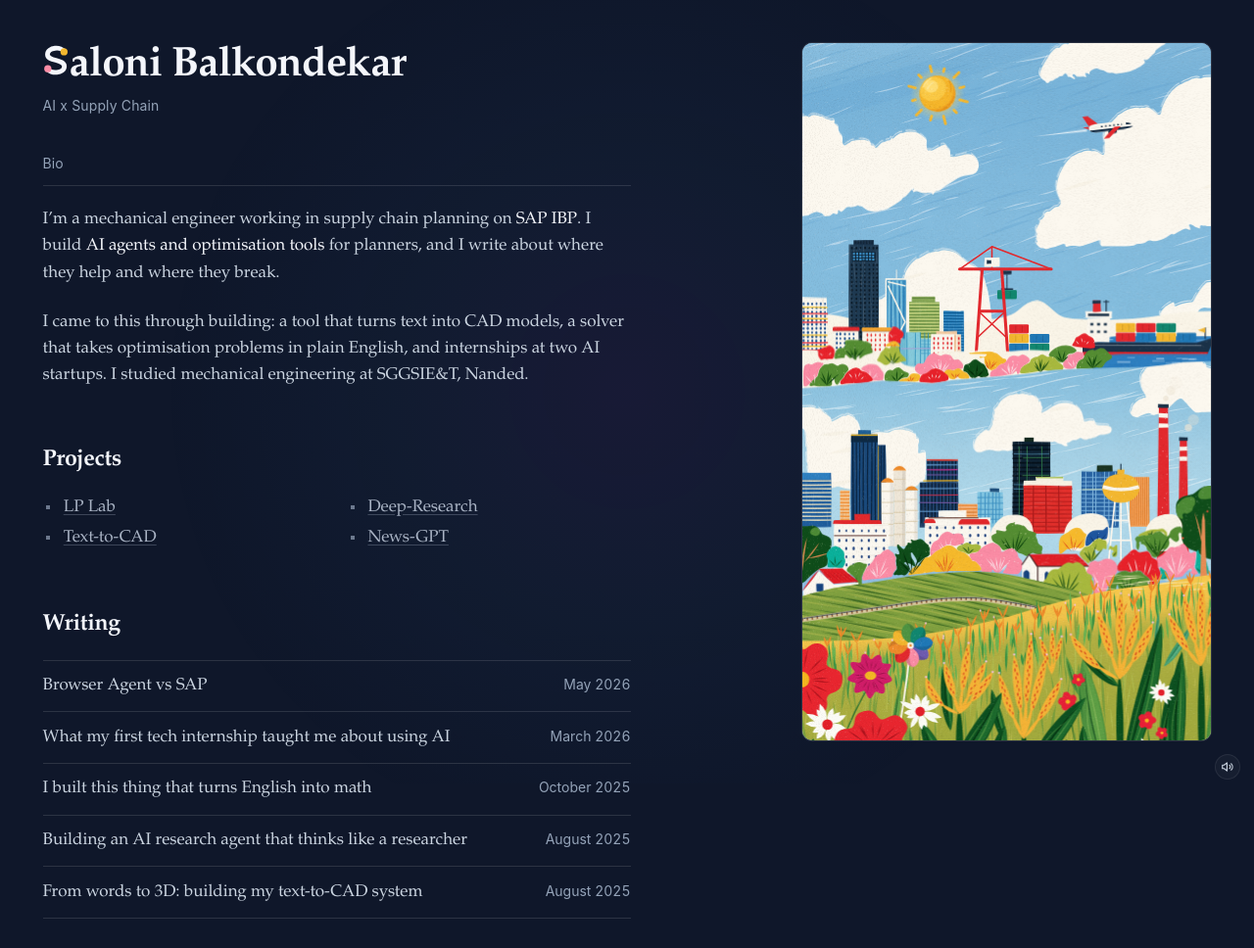
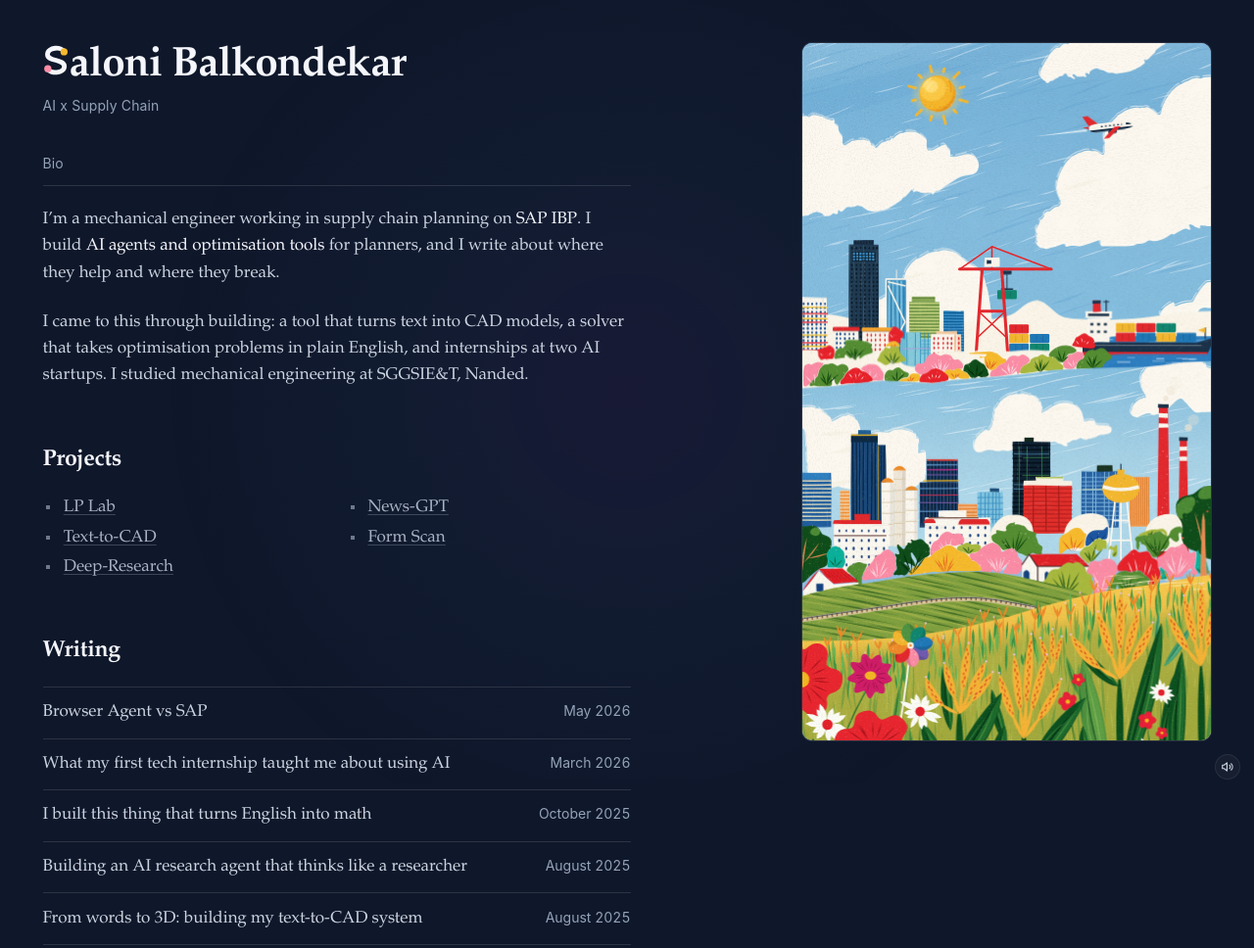
Before and after one commit to salonibalkondekar/saloni-balkondekar-website, a plain HTML site: page index.html in a window 1280 px wide. Shown: the top 968 px of the page at 98% size. Drawn offline with Linux system fonts and the light colour scheme.

Commit message:
List Form Scan in portfolio projects
Co-Authored-By: Rohan Balkondekar <rohan.balkondekar@gmail.com>

```diff
--- a/index.html
+++ b/index.html
@@ -43,6 +43,7 @@
                     <li><a href="https://github.com/salonibalkondekar/text-to-cad" target="_blank" rel="noopener">Text-to-CAD</a></li>
                     <li><a href="https://github.com/salonibalkondekar/deepresearch" target="_blank" rel="noopener">Deep-Research</a></li>
                     <li><a href="https://github.com/salonibalkondekar/news-gpt" target="_blank" rel="noopener">News-GPT</a></li>
+                    <li><a href="/formscan/">Form Scan</a></li>
                 </ul>
             </section>
 
```
